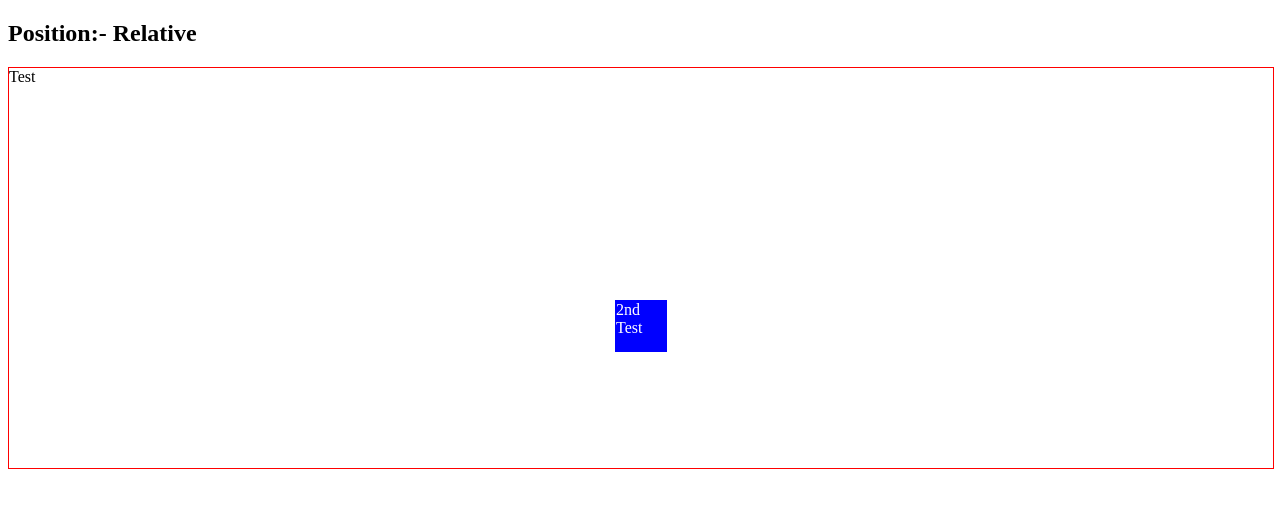
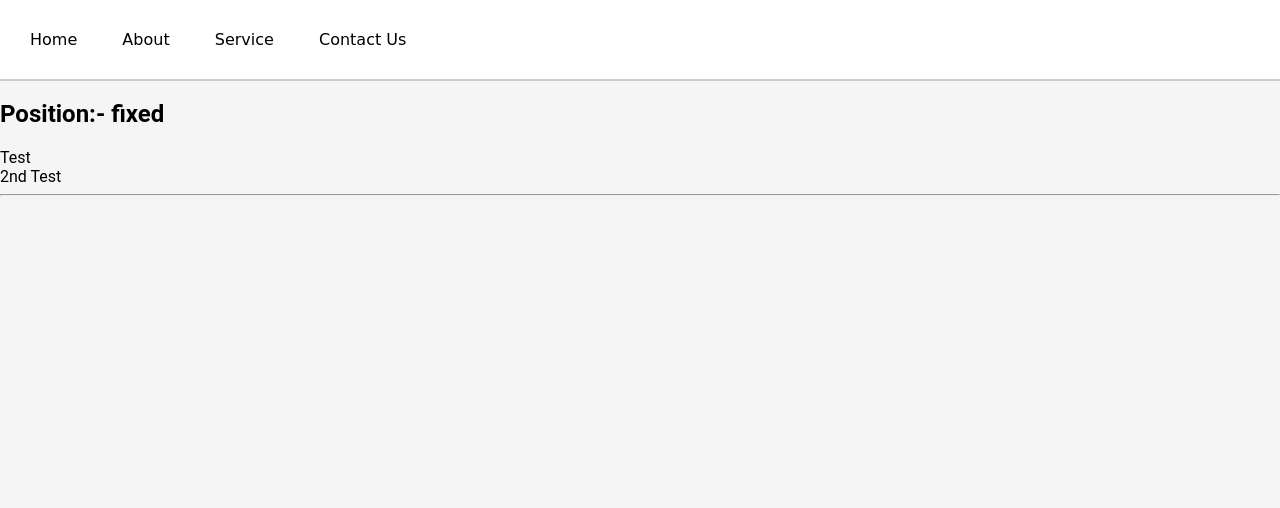
Before and after one commit to Knightch/css-Masterclass_kalob_Taulian, a plain HTML site: page index.html in a window 1280 px wide. Shown: the top 508 px of the page. Drawn offline with Linux system fonts and the light colour scheme.

Commit message:
position-fixed

```diff
--- a/css/style.css
+++ b/css/style.css
@@ -1,20 +1,36 @@
 
- .pos__rel{
-    display: inline-block;
-     border:1px solid red;
-     background-color: white;
-     width:100%;
-     height: 400px;
-     position: relative;
+ body{
+     margin: 0;
+     padding: 0;
+     background-color: #f5f5f5;
+     font-family: 'Roboto' , Arial ,sans-serif;
+     margin-top: 100px;
  }
- .pos__abso{
-     border: 1px solid blue;
-     background-color: blue;
-     color: #fff;
+
+ nav{
+     border-bottom-width: 2px;
+     border-bottom-color: #ccc;
+     border-bottom-style: solid;
+     padding: 10px;
+     margin-bottom: 15px;
+     background-color: #fff;
+     font-family: 'shrikhand',cursive;
+     position: fixed;
+     left: 0;
+     top:0;
+     width: 100%;
+ }
+ li{
      display: inline-block;
-     width: 50px;
-     height: 50px;
-     position: absolute;
-     left: calc(50% - 25px);
-     top: calc(50% - 100px);;
+     padding: 20px;
  }
+
+ nav a{
+     color: #000;
+     text-decoration: none;
+ }
+
+ #body{
+     padding: 0 10px 20px;
+     height: 2000px;
+ }
--- a/index.html
+++ b/index.html
@@ -8,10 +8,17 @@
     <title>CSS PRACTICE</title>
 </head>
 <body>
-
-<h2>Position:- Relative</h2>
+<h2>Position:- fixed</h2>
 <div class="pos__rel">Test</div>
 <div class="pos__abso">2nd Test</div>
-
+<hr>
+<div id="body">
+    <nav>
+        <li><a href="">Home</a></li>
+        <li><a href="">About</a></li>
+        <li><a href="">Service</a></li>
+        <li><a href="">Contact Us</a></li>
+    </nav>
+</div>
 </body>
 </html>
```
